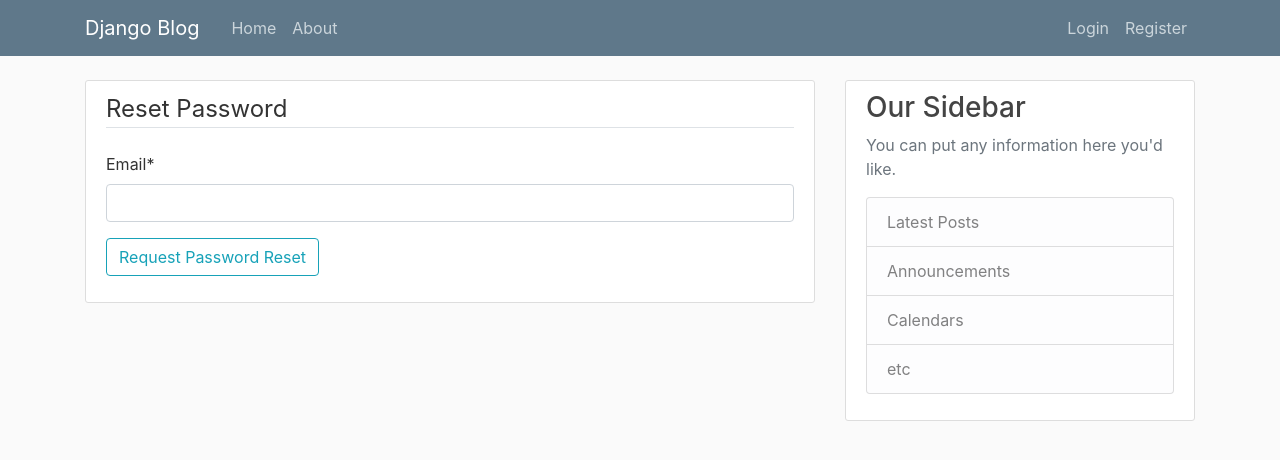
After one commit to mark-akbarov/blog, a Django app: page /password-reset/ in a window 1280 px wide. The commit adds this page. Shown: the top 460 px of the page. Run offline with Django 3.2, Linux system fonts and the light colour scheme; some libraries are stand-ins or nearby versions.

Commit message:
Add Password Reset Functionality

```diff
--- a/blog/urls.py
+++ b/blog/urls.py
@@ -28,7 +28,12 @@ urlpatterns = [
     path('profile/', user_view.profile, name='profile'),
     path('login/', auth_view.LoginView.as_view(template_name='users/login.html'), name='login'),
     path('logout/', auth_view.LogoutView.as_view(template_name='users/logout.html'), name='logout'),
+    path('password-reset/', auth_view.PasswordResetView.as_view(template_name='users/password_reset.html'), name='password_reset'),
+    path('password-reset/done/', auth_view.PasswordResetDoneView.as_view(template_name='users/password_reset_done.html'), name='password_reset_done'),
+    path('password-reset-confirm/<uidb64>/<token>/', auth_view.PasswordResetConfirmView.as_view(template_name='users/password_reset_confirm.html'), name='password_reset_confirm'),
+    path('password-reset-complete/', auth_view.PasswordResetCompleteView.as_view(template_name='users/password_reset_complete.html'), name='password_reset_complete'),
     path('', include('blogs.urls')),
+
 ]
 
 
--- a/users/templates/users/login.html
+++ b/users/templates/users/login.html
@@ -10,6 +10,9 @@
             </fieldset>
             <div class='form-group'>
                 <button class='btn btn-outline-info' type='submit'>Log In</button>
+                <small class="text-muted ml-2">
+                    <a href="{% url 'password_reset' %}">Forgot password?</a>
+                </small>
             </div>
         </form>
         <div class='border-top pt-3'>
--- /dev/null
+++ b/users/templates/users/password_reset.html
@@ -0,0 +1,16 @@
+{% extends "blogs/base.html" %}
+{% load crispy_forms_tags %}
+{% block content %}
+    <div class='content-section'>
+        <form method='POST'>
+            {% csrf_token %}
+            <fieldset>
+                <legend class='border-bottom mb-4'>Reset Password</legend>
+                {{ form | crispy }}
+            </fieldset>
+            <div class='form-group'>
+                <button class='btn btn-outline-info' type='submit'>Request Password Reset</button>
+            </div>
+        </form>
+    </div>
+{% endblock content %}
--- /dev/null
+++ b/users/templates/users/password_reset_done.html
@@ -0,0 +1,6 @@
+{% extends "blogs/base.html" %}
+{% block content %}
+    <div class='alert alert-info'>
+        An email has been sent with instructions to reset your password.
+    </div>
+{% endblock content %}
```
Also changed, not shown: blog/settings.py (+7 -0 lines), blogs/templates/blogs/password_reset_complete.html (added, +7 -0 lines), blogs/templates/blogs/password_reset_confirm.html (added, +16 -0 lines), db.sqlite3.
